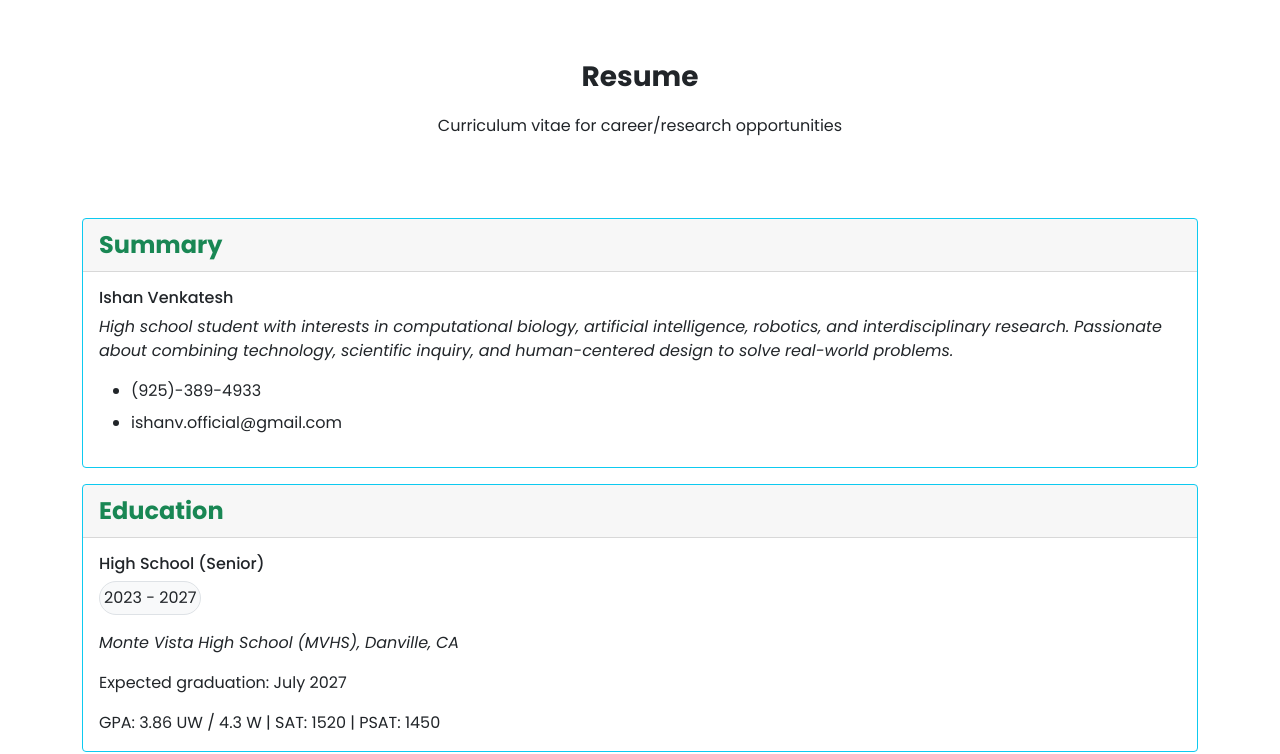
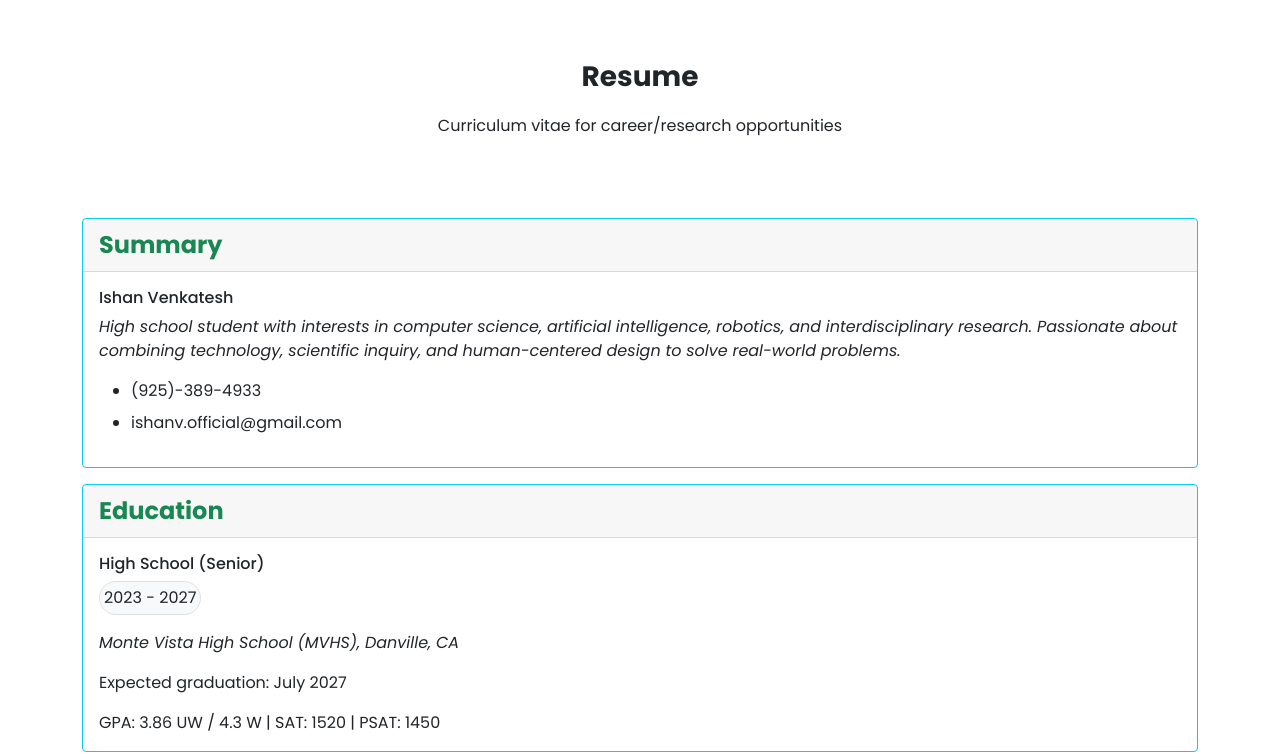
Before and after one commit to ishanvenkat/portfolio, a plain HTML site: page resume.html in a window 1280 px wide. Shown: the part 64-818 px from the top of the page. Drawn offline with nearby package versions, Linux system fonts and the light colour scheme.

Commit message:
Update resume.html

```diff
--- a/resume.html
+++ b/resume.html
@@ -58,7 +58,7 @@
           <div class="card-body">
             <h6 class="card-title">Ishan Venkatesh</h6>
             <p class="card-text fst-italic">
-              High school student with interests in computational biology, artificial intelligence, robotics, and interdisciplinary research.
+              High school student with interests in computer science, artificial intelligence, robotics, and interdisciplinary research.
               Passionate about combining technology, scientific inquiry, and human-centered design to solve real-world problems.
             </p>
             <ul>
```
